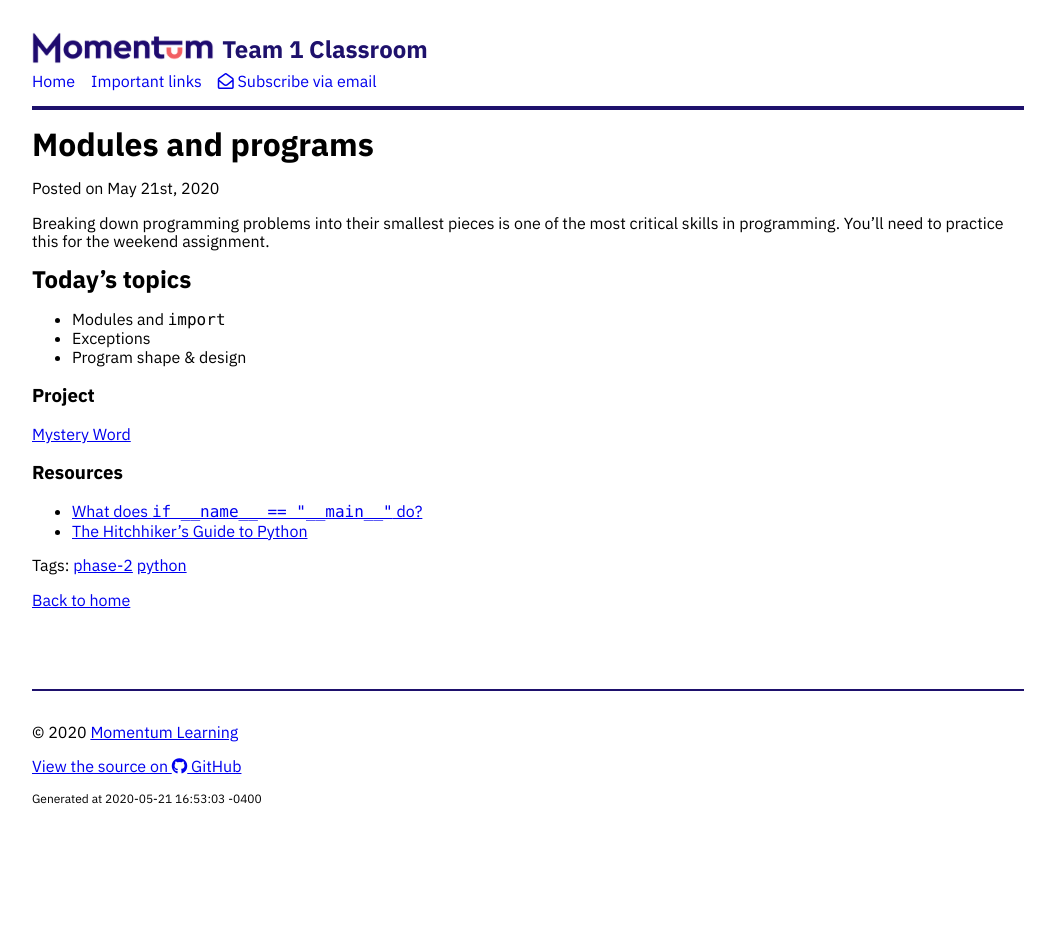
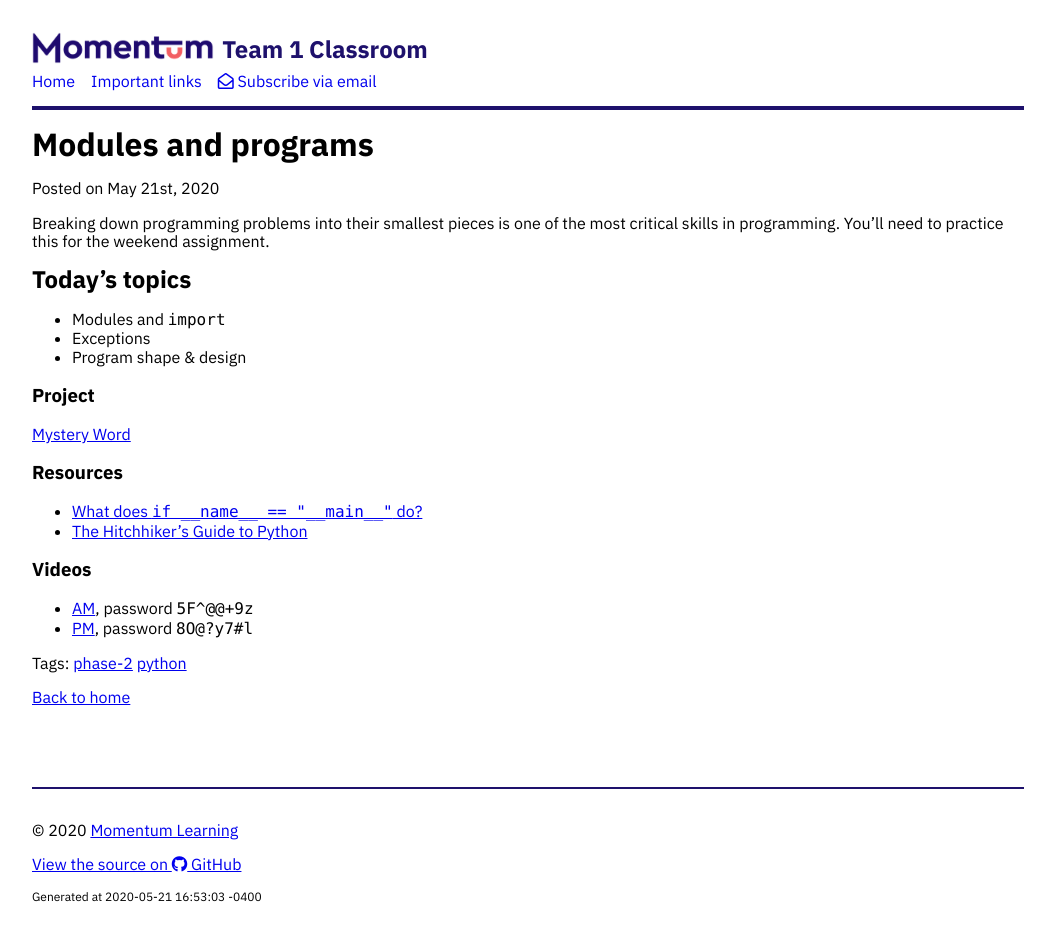
Before and after one commit to Momentum-Morehouse-2/Momentum-Morehouse-2.github.io, a Jekyll site: the page built from _posts/2020-05-21-modules-and-programs.md, in a window 1280 px wide. Shown: the whole page, without its empty margins (112-1167 px from the left). Built offline with Jekyll 4.4.1, drawn with Linux system fonts in a browser that asks for light colours; nearby versions of some CDN libraries; before the commit the page ends 900 px from its top, so only the background shows below that.

Commit message:
Added videos

```diff
--- a/_posts/2020-05-21-modules-and-programs.md
+++ b/_posts/2020-05-21-modules-and-programs.md
@@ -20,3 +20,8 @@ Breaking down programming problems into their smallest pieces is one of the most
 
 - [What does `if __name__ == "__main__"` do?](https://stackoverflow.com/questions/419163/what-does-if-name-main-do)
 - [The Hitchhiker's Guide to Python](https://docs.python-guide.org/)
+
+### Videos
+
+- [AM](https://us02web.zoom.us/rec/share/-M1uN7Hq8D5JT4nxxh31S6QaD63cX6a803Ub-voEmhm69XkW2IpJWhKL4DcoL48K), password `5F^@@+9z`
+- [PM](https://us02web.zoom.us/rec/share/9-IpMqrN_2ROYbfo1Hz7X6UFJdjMaaa81SYX_vsJzUeewWtVr_Rp6IdZlTvAxGHh), password `8O@?y7#l`
```
